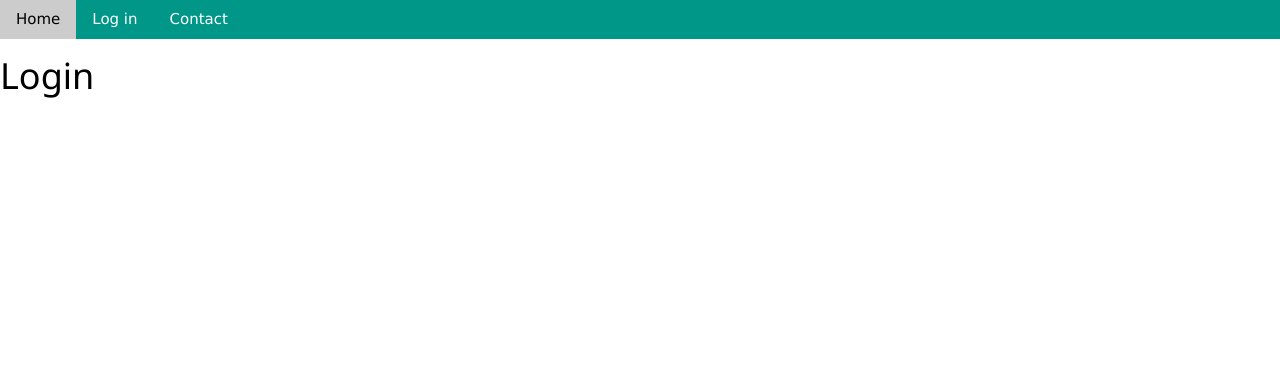
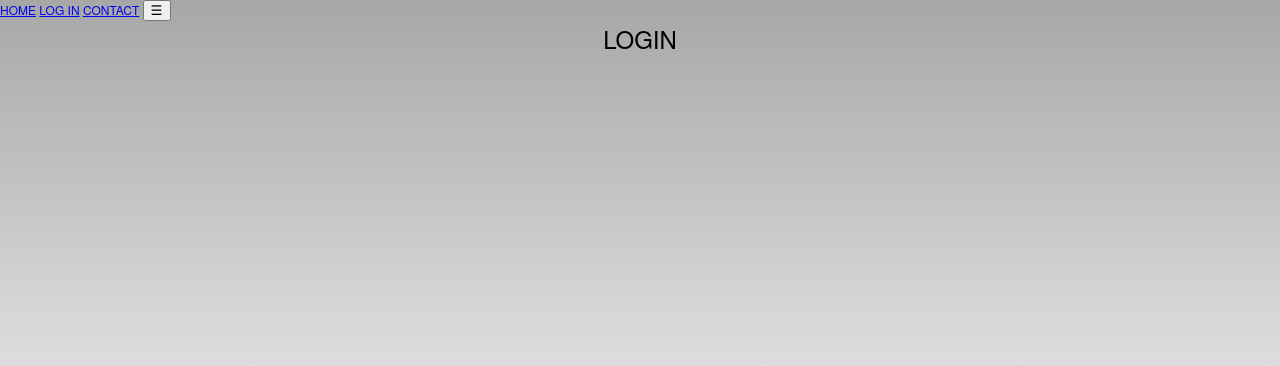
Before and after one commit to MichalLewandowicz/WhatsTheCraic, a plain HTML site: page www/login.html in a window 1280 px wide. Drawn offline with nearby package versions, Linux system fonts and the light colour scheme.

Commit message:
Add files via upload

```diff
--- a/www/contact.html
+++ b/www/contact.html
@@ -4,8 +4,8 @@
     <meta charset="utf-8" />
     <meta name="format-detection" content="telephone=no" />
     <meta name="viewport" content="user-scalable=no, initial-scale=1, maximum-scale=1, minimum-scale=1, width=device-width, height=device-height, target-densitydpi=device-dpi" />
-    <link rel="stylesheet" href="https://www.w3schools.com/w3css/4/w3.css">
-    <!-- <link rel="stylesheet" type="text/css" href="css/index.css" /> -->
+    <!-- <link rel="stylesheet" href="https://www.w3schools.com/w3css/4/w3.css"> -->
+    <link rel="stylesheet" type="text/css" href="css/index.css" />
     <script src="js/script.js"></script>
     <title>What's the craic</title>
   </head>
--- a/www/login.html
+++ b/www/login.html
@@ -4,8 +4,8 @@
     <meta charset="utf-8" />
     <meta name="format-detection" content="telephone=no" />
     <meta name="viewport" content="user-scalable=no, initial-scale=1, maximum-scale=1, minimum-scale=1, width=device-width, height=device-height, target-densitydpi=device-dpi" />
-    <link rel="stylesheet" href="https://www.w3schools.com/w3css/4/w3.css">
-    <!-- <link rel="stylesheet" type="text/css" href="css/index.css" /> -->
+    <!-- <link rel="stylesheet" href="https://www.w3schools.com/w3css/4/w3.css"> -->
+    <link rel="stylesheet" type="text/css" href="css/index.css" />
     <script src="js/script.js"></script>
     <title>What's the craic</title>
   </head>
```
Also changed, not shown: www/four.html (+2 -2 lines).
